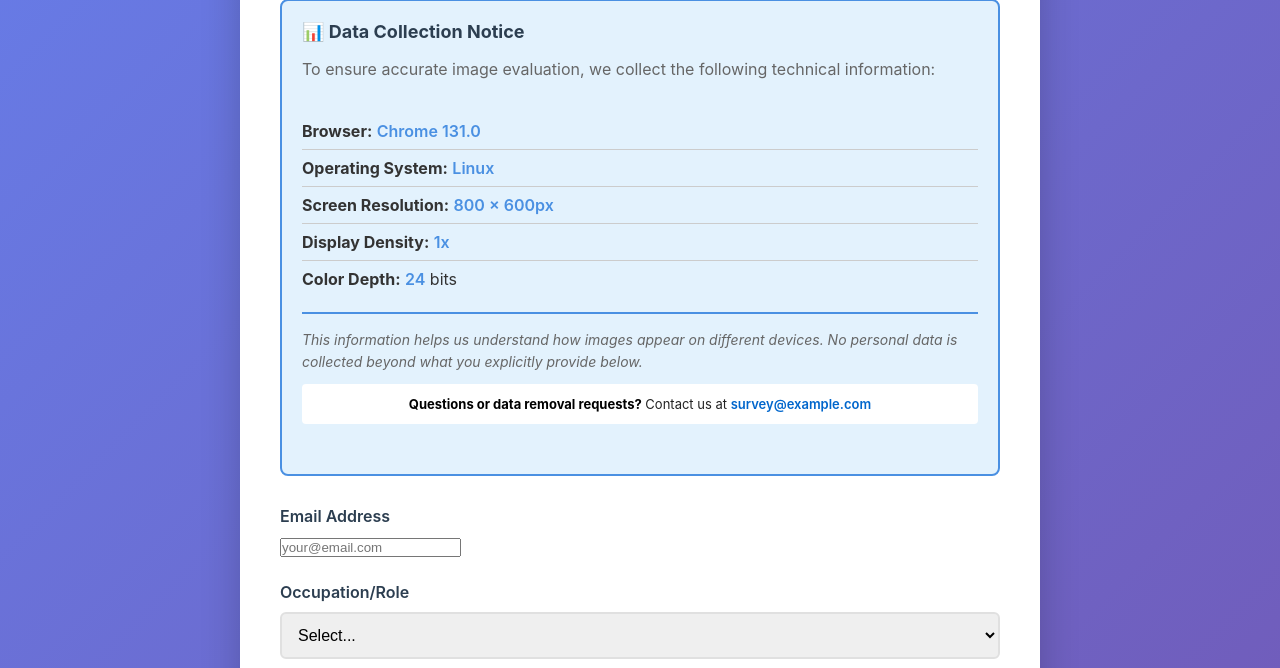
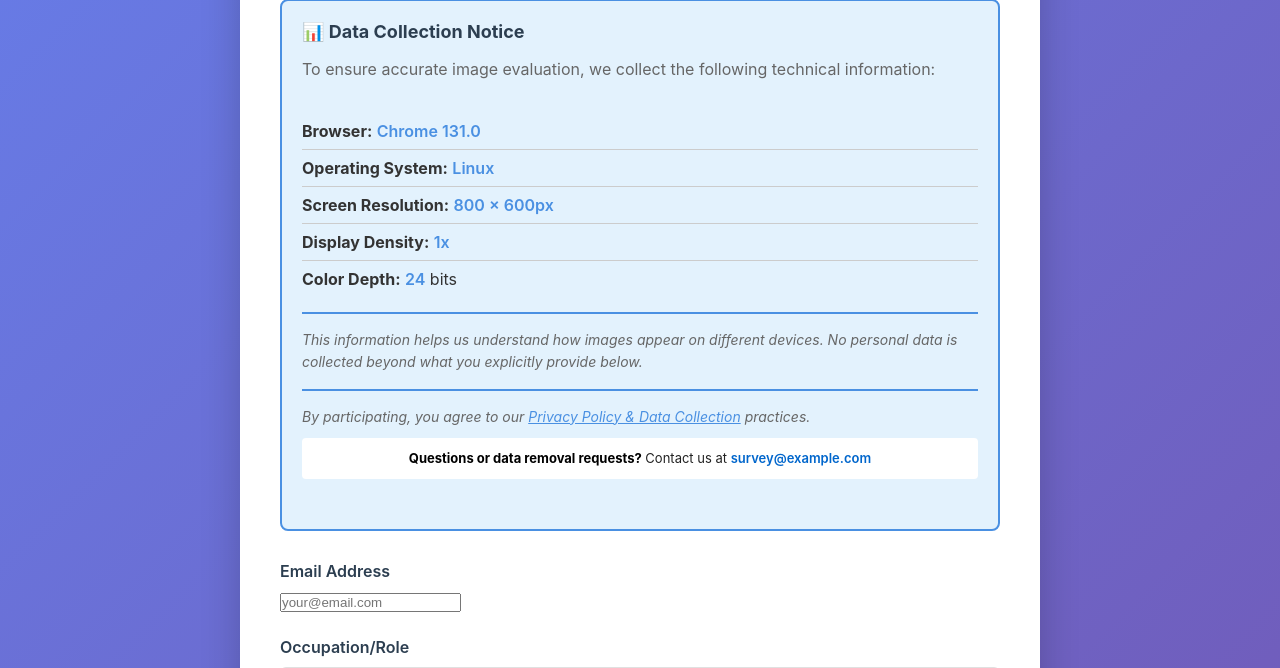
Before and after one commit to kmatzen/juxtapose, a Flask app: page / in a window 1280 px wide. Shown: the part 266-934 px from the top of the page. Run offline with Flask 3, Linux system fonts and the light colour scheme; data that the repository does not hold is empty.

Commit message:
Add privacy policy link to demographics page

```diff
--- a/src/survey/templates/index.html
+++ b/src/survey/templates/index.html
@@ -38,6 +38,9 @@
                     <li><strong>Color Depth:</strong> <span id="user-color">Detecting...</span> bits</li>
                 </ul>
                 <p class="privacy-note">This information helps us understand how images appear on different devices. No personal data is collected beyond what you explicitly provide below.</p>
+                <p class="privacy-note">
+                    By participating, you agree to our <a href="/privacy" target="_blank" style="color: #4A90E2; text-decoration: underline;">Privacy Policy & Data Collection</a> practices.
+                </p>
                 <p class="contact-note"><strong>Questions or data removal requests?</strong> Contact us at <a href="mailto:survey@example.com">survey@example.com</a></p>
             </div>
 
```
